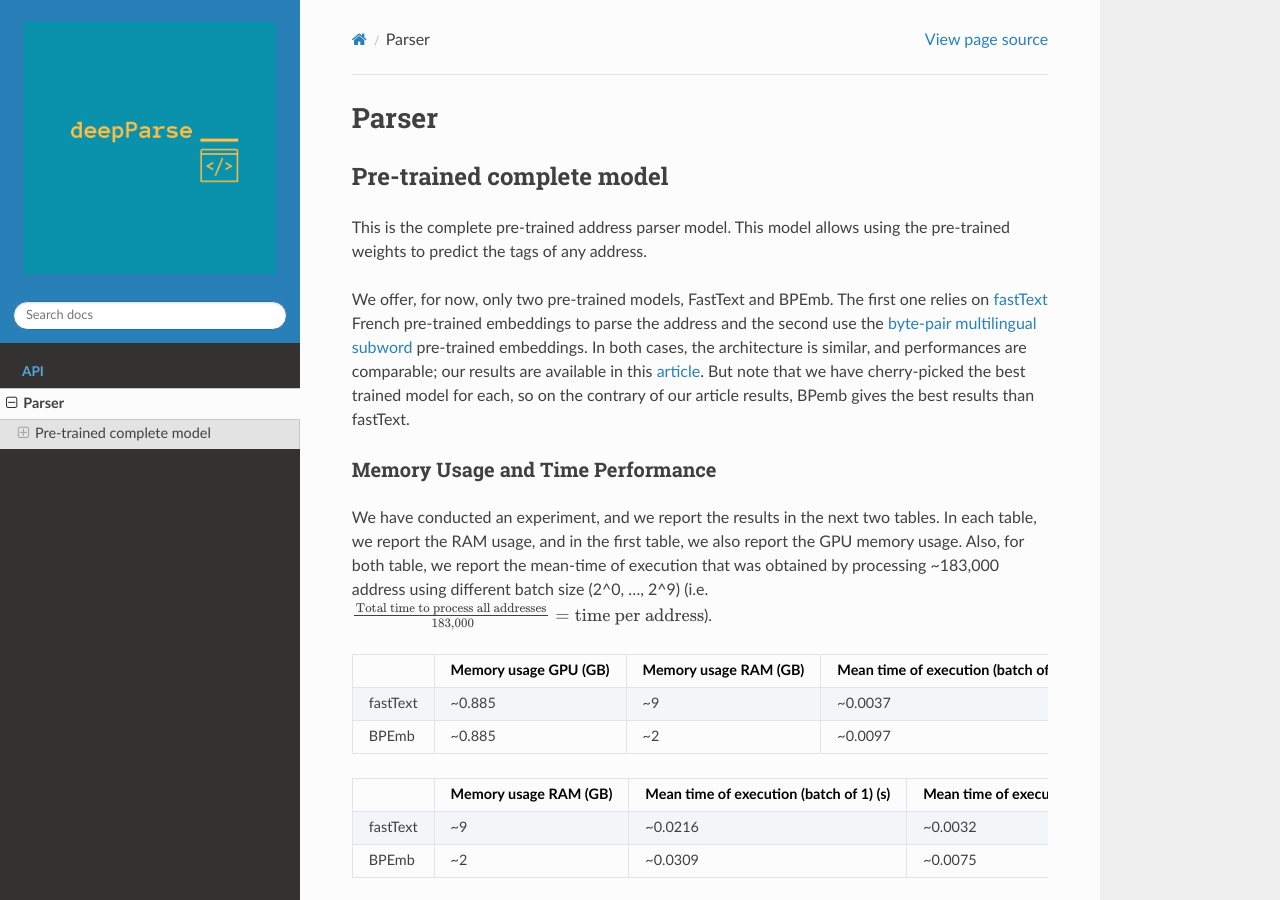
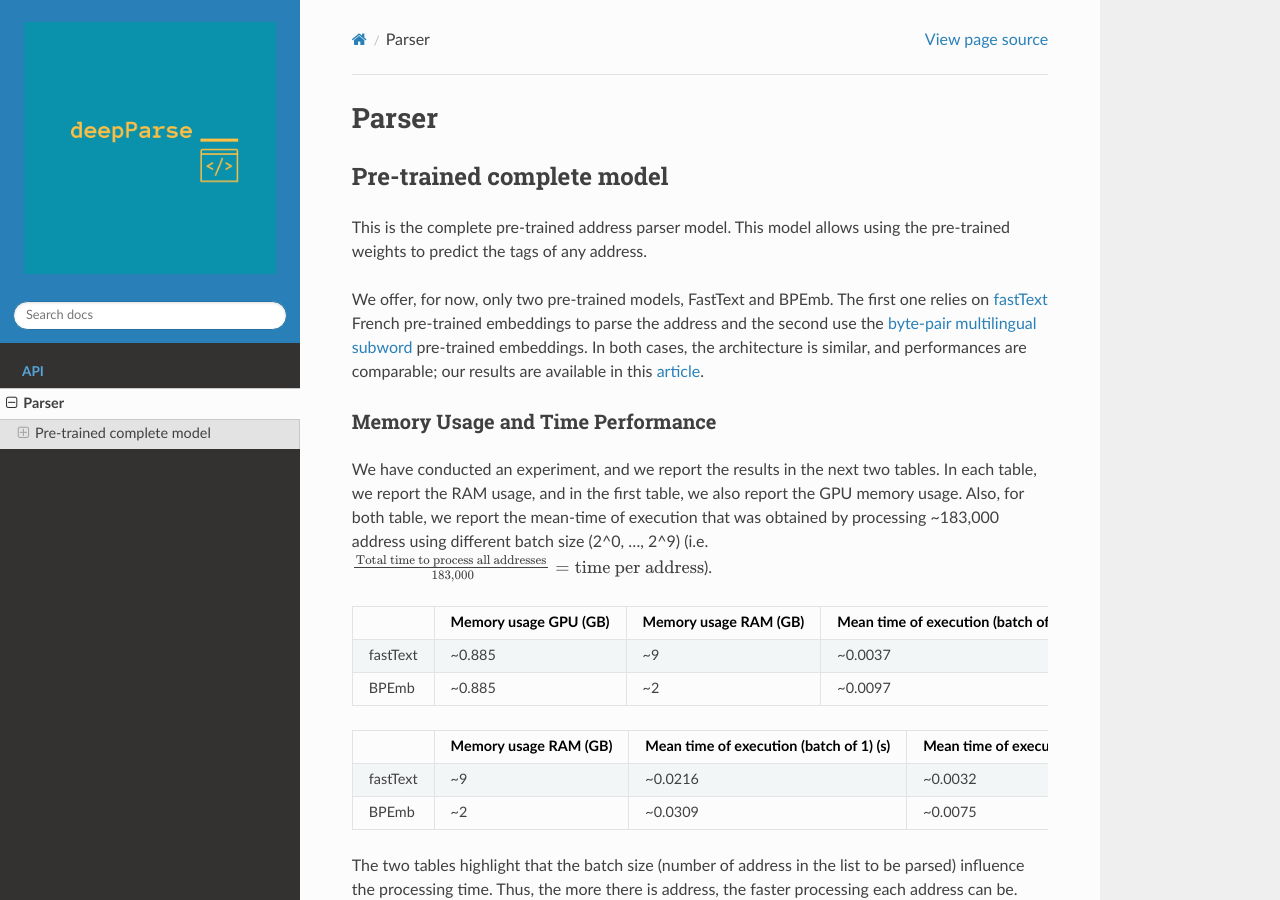
Before and after one commit to GRAAL-Research/deepparse, a Sphinx documentation site: the page built from docs/source/parser.rst, in a window 1280 px wide and 900 px high. Built offline with Sphinx 7.4.7 and the Read the Docs theme 2.0.0, drawn with Linux system fonts in a browser that asks for light colours; the version number could not be read and is left out.

Commit message:
updated doc with camera-ready res

```diff
--- a/docs/source/parser.rst
+++ b/docs/source/parser.rst
@@ -16,8 +16,7 @@ We offer, for now, only two pre-trained models, FastText and BPEmb. The first on
 `fastText <https://fasttext.cc/>`_ French pre-trained embeddings to parse the address and the second use
 the `byte-pair multilingual subword <https://nlp.h-its.org/bpemb/>`_ pre-trained embeddings. In both cases,
 the architecture is similar, and performances are comparable; our results are available in this
-`article <https://arxiv.org/abs/2006.16152>`_. But note that we have cherry-picked the best trained model for each,
-so on the contrary of our article results, BPemb gives the best results than fastText.
+`article <https://arxiv.org/abs/2006.16152>`_.
 
 Memory Usage and Time Performance
 *********************************
@@ -65,9 +64,9 @@ that was obtained by processing ~183,000 address using different batch size (2^0
 The two tables highlight that the batch size (number of address in the list to be parsed) influence the processing time.
 Thus, the more there is address, the faster processing each address can be. However, note that at some point, this
 'improvement' of performance decrease. We found that fastText and BPEmb obtain their best performance using a batch
-size of 256, beyond that performance decrease. For example, using
-the fastText model, our test shown that parsing a single address (batch of 1 element) takes around 0.003 seconds.
-This time can be reduced to 0.00033 seconds per address when using a batch of 256, but using 512 take 0.0035 seconds.
+size of 256, beyond that performance decrease. For example, using the fastText model, our test shown that parsing a
+single address (batch of 1 element) takes around 0.003 seconds. This time can be reduced to 0.00033 seconds per
+address when using a batch of 256, but using 512 take 0.0035 seconds.
 
 .. autoclass:: AddressParser
     :members:
```
